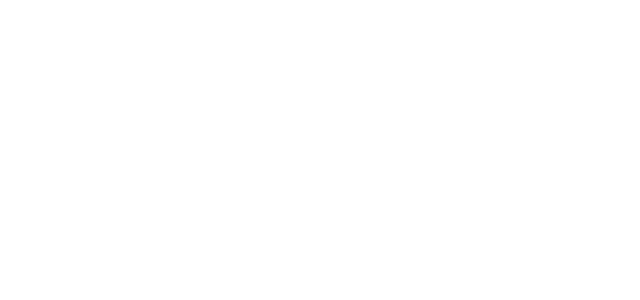
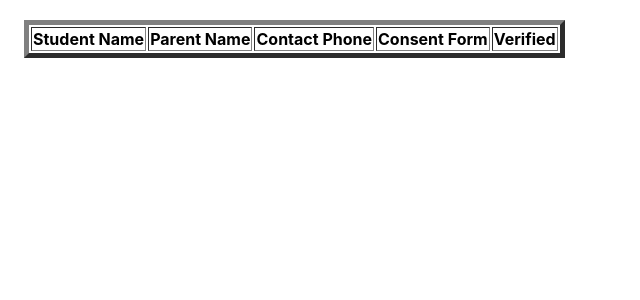
Before and after one commit to csc-536/tucson-math-circle-portal-, a React (Create React App) app in the folder frontend/: page /allStudents in a window 1280 px wide. Shown: the top 300 px of the page, without its empty margins (0-640 px from the left). Built offline with nearby package versions, Linux system fonts and the light colour scheme.

Commit message:
Began all students page implementation

```diff
--- a/frontend/src/App.js
+++ b/frontend/src/App.js
@@ -5,6 +5,7 @@
 //import Registration from "./registration/registration";
 import Container from "@material-ui/core/Container";
 import Registration from "./registration/registration";
+import AllStudents from "./allStudentsPage/allStudents";
 
 function App() {
   return (
@@ -22,6 +23,7 @@
           render={() => <Registration update={true} />}
         />
         <Route exact path="/meetings" component={Meetings} />
+        <Route exact path="/allStudents" component={AllStudents} />
       </Router>
     </Container>
   );
--- /dev/null
+++ b/frontend/src/allStudentsPage/allStudents.js
@@ -0,0 +1,13 @@
+/*
+ * File: allStudents.js
+ * Author: Athan Walker
+ * Purpose: Provide a list of registered students
+ */
+import React, { useState } from "react";
+import StudentTable from "./studentTable";
+
+function AllStudents(props) {
+  return <StudentTable />;
+}
+
+export default AllStudents;
--- /dev/null
+++ b/frontend/src/allStudentsPage/studentTable.js
@@ -0,0 +1,28 @@
+import React, { useState } from "react";
+function StudentTable(props) {
+  const table = (
+    <table border="5">
+      <tr>
+        <th>Student Name</th>
+        <th>Parent Name</th>
+        <th>Contact Phone</th>
+        <th>Consent Form</th>
+        <th> Verified </th>
+      </tr>
+    </table>
+  );
+
+  return (
+    <table border="5">
+      <tr>
+        <th>Student Name</th>
+        <th>Parent Name</th>
+        <th>Contact Phone</th>
+        <th>Consent Form</th>
+        <th> Verified </th>
+      </tr>
+    </table>
+  );
+}
+
+export default StudentTable;
--- a/frontend/src/login/login.js
+++ b/frontend/src/login/login.js
@@ -24,6 +24,8 @@
    * Modify the page path to the meetings page.
    */
   function handleLogin(e) {
+    //history.push("/allStudents");
+
     history.push("/meetings");
   }
 
```
